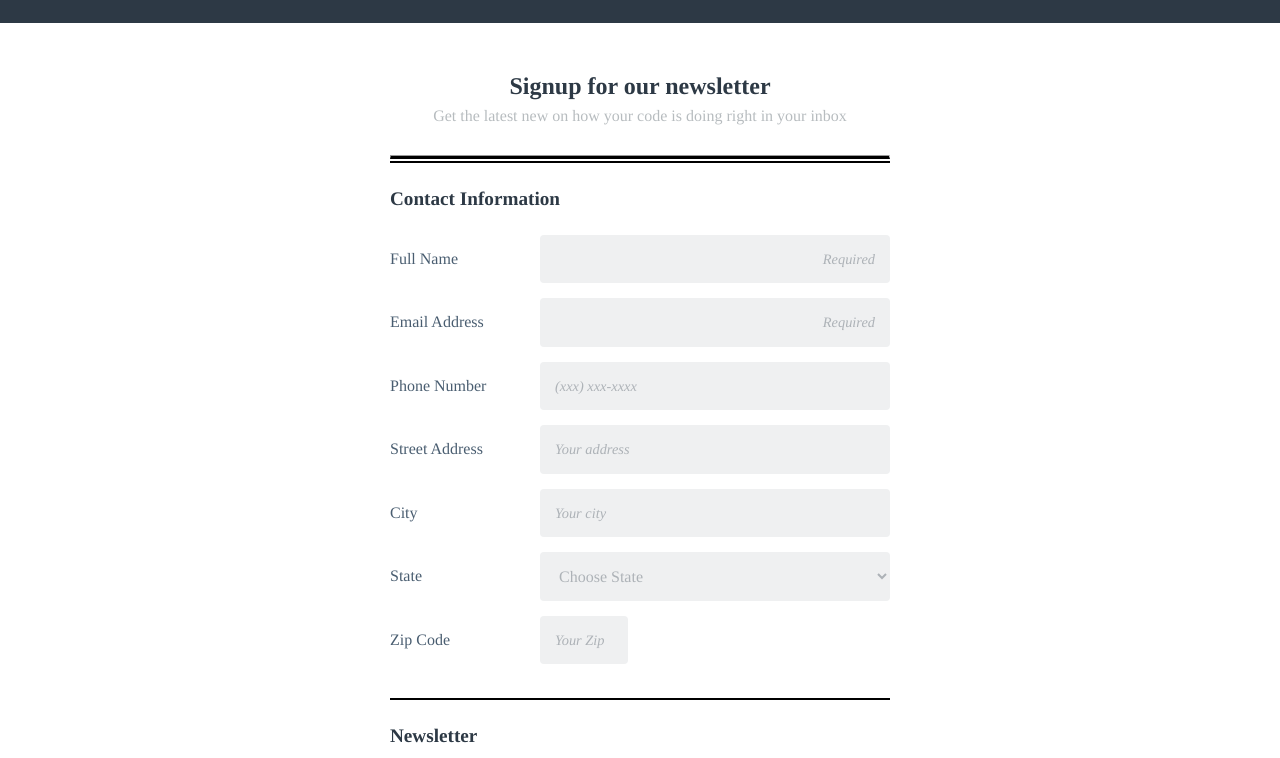
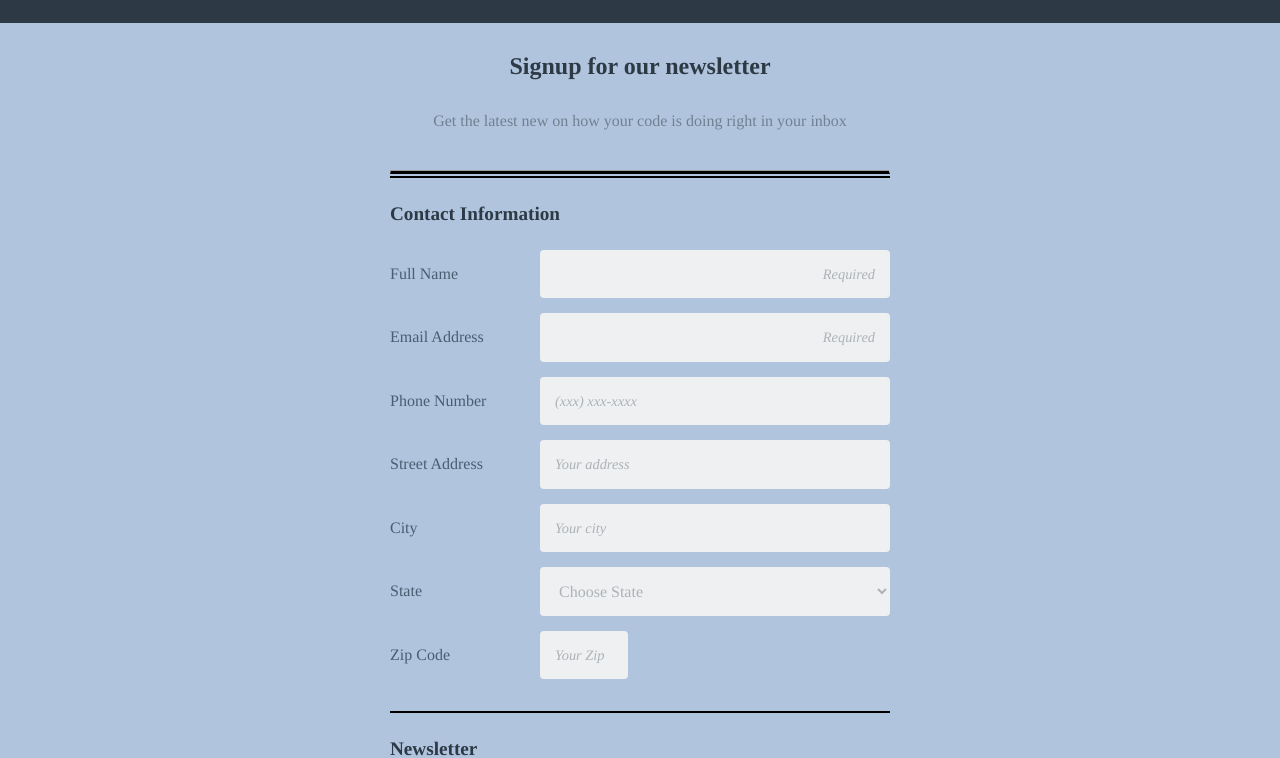
Before and after one commit to thephaw/techdegree-project-unit-3, a plain HTML site: page index.html in a window 1280 px wide. Shown: the part 47-805 px from the top of the page. Drawn offline with Linux system fonts and the light colour scheme.

Commit message:
Final final commit
lol

```diff
--- a/css/styles.css
+++ b/css/styles.css
@@ -20,8 +20,16 @@ footer {
 
 .container {
     width: 100%;
+    background: lightsteelblue;
     margin: auto;
+    padding-bottom: 15px;
 }
+
+.footer_wrapper {
+    background: #2d3945;
+}
+
+
 
 main,
 footer {
@@ -35,6 +43,10 @@ h1 {
     text-transform: uppercase;
 }
 
+h2 {
+    margin: 0;
+    padding: 15px;
+}
 
 legend {
     border-top: 2px solid black;
@@ -58,9 +70,14 @@ legend {
 p {
     font-weight: 400;
     line-height: 1.2em;
-    color: #b7bcbf;
+    color: slategray;
+    margin: 0;
+    padding: 10px;
 }
 
+footer p {
+    color:lightgray;
+}
 
 ::placeholder {
     font-size: .9em;
@@ -97,7 +114,7 @@ hr {
 }
 
 #hidden_hr {
-    border: 1px solid white;
+    border: none;
 }
 
 h1,
@@ -218,7 +235,7 @@ button {
 
     h2 {
         font-size: 1.5em;
-        margin-top: 50px;
+        padding-top: 30px;
         margin-bottom: 0;
     }
 
--- a/index.html
+++ b/index.html
@@ -10,11 +10,10 @@
     <link href="https://fonts.googleapis.com/css2?family=Tinos:ital,wght@0,400;0,700;1,400&display=swap" rel="stylesheet">
 </head>
 <body>
-    <div class="container"></div>
         <header>
             <h1>The Code Review</h1>
         </header>
-
+        <div class="container">
         <main>
 
             <form action="index.html" method="post">
@@ -141,11 +140,13 @@
             </form>
 
         </main>
+    </div>
 
 
-
+    <div class="footer_wrapper">
         <footer>
             <p id="copyright">Copyright The Code Review</p>
         </footer>
+    </div>
 </body>
 </html>
```
